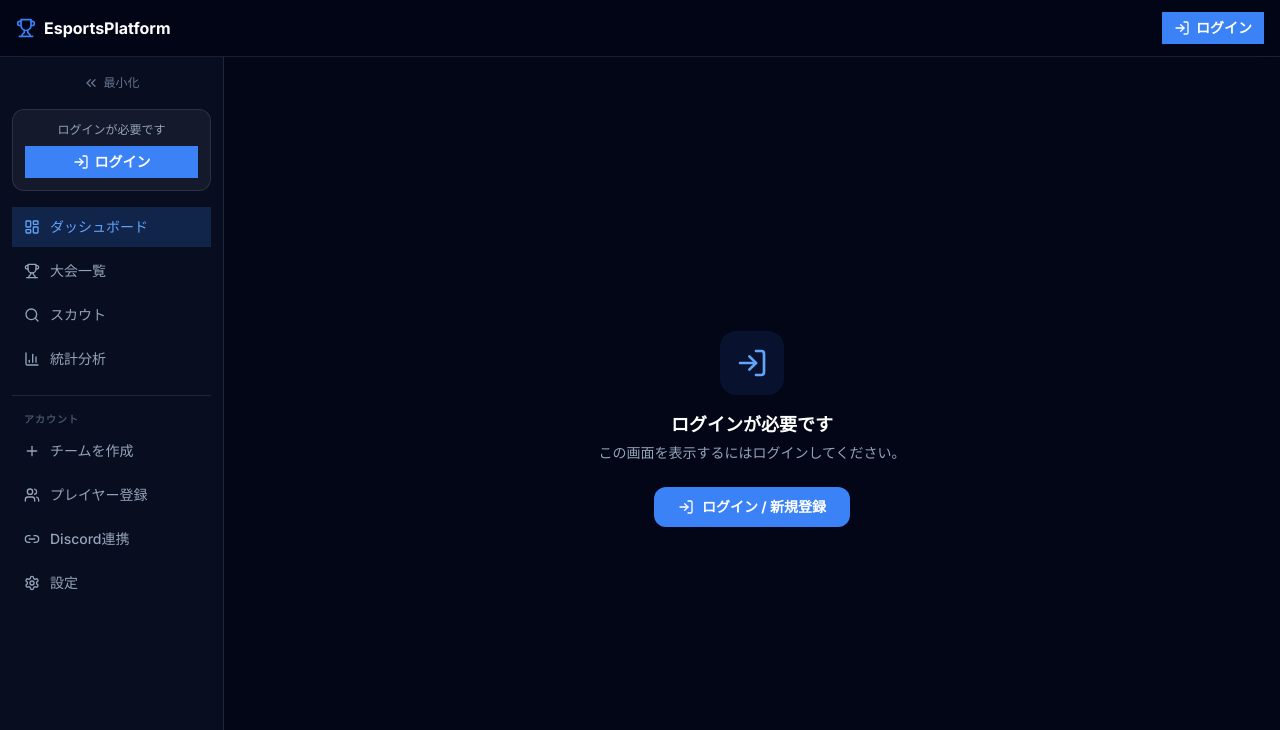
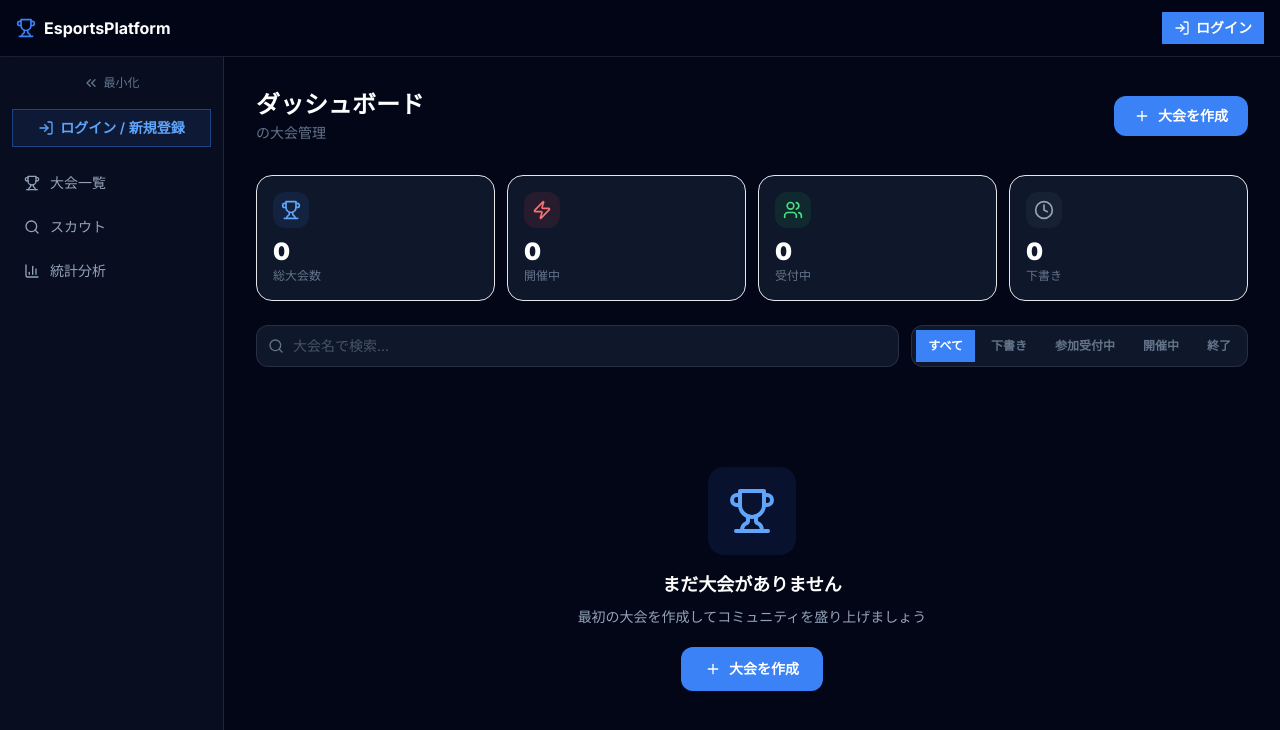
Before and after one commit to Nonname-organic/esports-platform, a Next.js app in the folder frontend/: page /dashboard in a window 1280 px wide. Shown: the top 730 px of the page. Built offline with nearby package versions, Linux system fonts and the light colour scheme.

Commit message:
feat(nav): restructure sidebar by role — public/account/organizer sections

```diff
--- a/frontend/src/app/(auth)/discord-link/page.tsx
+++ b/frontend/src/app/(auth)/discord-link/page.tsx
@@ -1,12 +1,16 @@
 "use client";
 
 import { useState } from "react";
+import { useRequireAuth } from "@/hooks/use-require-auth";
 import { Check, Copy, Link2, Loader2, RefreshCw, Unlink } from "lucide-react";
 import { discordApi } from "@/features/discord/api/discord-api";
 import { useDiscordLink, useIssueLinkCode } from "@/features/discord/hooks/use-discord";
 
 export default function DiscordLinkPage() {
+  const { ready, authed } = useRequireAuth();
   const { data: link, isLoading, refetch } = useDiscordLink();
+
+  if (!ready || !authed) return null;
   const issue = useIssueLinkCode();
   const [code, setCode] = useState<string | null>(null);
   const [copied, setCopied] = useState(false);
--- a/frontend/src/app/(auth)/layout.tsx
+++ b/frontend/src/app/(auth)/layout.tsx
@@ -10,18 +10,25 @@ import {
 import { useAuthStore } from "@/store/auth-store";
 import { cn } from "@/lib/utils";
 
-const NAV_ITEMS = [
-  { href: "/dashboard", label: "ダッシュボード", icon: LayoutDashboard },
+// 誰でも見える
+const PUBLIC_NAV = [
   { href: "/tournaments", label: "大会一覧", icon: Trophy },
   { href: "/scout", label: "スカウト", icon: Search },
   { href: "/analytics", label: "統計分析", icon: BarChart3 },
 ];
 
-const ACCOUNT_ITEMS = [
+// ログインユーザー向け
+const ACCOUNT_NAV = [
   { href: "/teams/create", label: "チームを作成", icon: Plus },
   { href: "/players/create", label: "プレイヤー登録", icon: Users },
   { href: "/discord-link", label: "Discord連携", icon: Link2 },
   { href: "/settings", label: "設定", icon: Settings },
+];
+
+// 大会開催者・Admin向け
+const ORGANIZER_NAV = [
+  { href: "/dashboard", label: "ダッシュボード", icon: LayoutDashboard },
+  { href: "/organizer/tournaments/create", label: "大会を作成", icon: Plus },
 ];
 
 export default function AuthLayout({ children }: { children: React.ReactNode }) {
@@ -39,7 +46,6 @@ export default function AuthLayout({ children }: { children: React.ReactNode })
     return next;
   });
 
-  // localStorage読み込み完了前はスピナー（チラつき防止）
   if (!_hasHydrated) {
     return (
       <div className="flex h-[calc(100vh-3.5rem)] items-center justify-center">
@@ -49,6 +55,8 @@ export default function AuthLayout({ children }: { children: React.ReactNode })
   }
 
   const authed = isAuthenticated && !!user;
+  const isOrganizer = authed && (user!.role === "organizer" || user!.role === "admin");
+  const isAdmin = authed && user!.role === "admin";
 
   const renderLink = ({ href, label, icon: Icon }: { href: string; label: string; icon: React.ElementType }) => (
     <Link
@@ -68,7 +76,6 @@ export default function AuthLayout({ children }: { children: React.ReactNode })
 
   return (
     <div className="flex min-h-[calc(100vh-3.5rem)]">
-      {/* サイドバー（折りたたみ可） */}
       <aside
         className={cn(
           "hidden shrink-0 border-r border-white/10 bg-slate-900/50 transition-[width] duration-200 lg:block",
@@ -88,7 +95,7 @@ export default function AuthLayout({ children }: { children: React.ReactNode })
             )}
           </button>
 
-          {/* ユーザー / ログイン案内 */}
+          {/* ユーザー情報 / ログインボタン */}
           {authed ? (
             <div className={cn("mb-4 rounded-xl bg-white/5", collapsed ? "p-2" : "p-3")}>
               <div className={cn("flex items-center gap-2.5", collapsed && "justify-center")}>
@@ -115,37 +122,39 @@ export default function AuthLayout({ children }: { children: React.ReactNode })
                   <LogIn className="h-4 w-4" />
                 </Link>
               ) : (
-                <div className="rounded-xl border border-white/10 bg-white/5 p-3 text-center">
-                  <p className="mb-2 text-xs text-slate-400">ログインが必要です</p>
                 <Link href={`/login?next=${encodeURIComponent(pathname)}`}
-                    className="flex items-center justify-center gap-1.5 rounded-lg bg-brand-500 px-3 py-1.5 text-sm font-semibold text-white hover:bg-brand-600 transition-colors">
-                    <LogIn className="h-4 w-4" /> ログイン
+                  className="flex items-center justify-center gap-1.5 rounded-lg border border-brand-500/40 bg-brand-500/10 px-3 py-2 text-sm font-semibold text-brand-400 hover:bg-brand-500/20 transition-colors">
+                  <LogIn className="h-4 w-4" /> ログイン / 新規登録
                 </Link>
-                </div>
               )}
             </div>
           )}
 
-          {/* ナビゲーション */}
-          <nav className="space-y-1">{NAV_ITEMS.map(renderLink)}</nav>
+          {/* 全体 */}
+          <nav className="space-y-1">{PUBLIC_NAV.map(renderLink)}</nav>
 
+          {/* ログインユーザー向け */}
+          {authed && (
             <div className="mt-4 space-y-1 border-t border-white/10 pt-4">
               {!collapsed && (
                 <p className="mb-1 px-3 text-[10px] font-semibold uppercase tracking-widest text-slate-600">アカウント</p>
               )}
-            {ACCOUNT_ITEMS.map(renderLink)}
+              {ACCOUNT_NAV.map(renderLink)}
             </div>
+          )}
 
-          {authed && (user!.role === "organizer" || user!.role === "admin") && (
+          {/* 大会開催者・Admin向け */}
+          {isOrganizer && (
             <div className="mt-4 space-y-1 border-t border-white/10 pt-4">
               {!collapsed && (
                 <p className="mb-1 px-3 text-[10px] font-semibold uppercase tracking-widest text-slate-600">主催者</p>
               )}
-              {renderLink({ href: "/organizer/tournaments/create", label: "大会を作成", icon: Plus })}
+              {ORGANIZER_NAV.map(renderLink)}
             </div>
           )}
 
-          {authed && user!.role === "admin" && (
+          {/* Admin限定 */}
+          {isAdmin && (
             <div className="mt-4 space-y-1 border-t border-white/10 pt-4">
               {!collapsed && (
                 <p className="mb-1 px-3 text-[10px] font-semibold uppercase tracking-widest text-red-800">Admin</p>
@@ -156,21 +165,9 @@ export default function AuthLayout({ children }: { children: React.ReactNode })
         </div>
       </aside>
 
-      {/* メインコンテンツ */}
+      {/* メインコンテンツ：常に表示 */}
       <div className="flex-1 min-w-0">
-        {authed ? children : (
-          <div className="flex h-[calc(100vh-3.5rem)] flex-col items-center justify-center px-4 text-center">
-            <div className="mb-4 flex h-16 w-16 items-center justify-center rounded-2xl bg-brand-500/10">
-              <LogIn className="h-8 w-8 text-brand-400" />
-            </div>
-            <h2 className="text-lg font-bold text-white">ログインが必要です</h2>
-            <p className="mt-1 text-sm text-slate-400">この画面を表示するにはログインしてください。</p>
-            <Link href={`/login?next=${encodeURIComponent(pathname)}`}
-              className="mt-6 flex items-center gap-2 rounded-xl bg-brand-500 px-6 py-2.5 text-sm font-bold text-white hover:bg-brand-600 transition-colors">
-              <LogIn className="h-4 w-4" /> ログイン / 新規登録
-            </Link>
-          </div>
-        )}
+        {children}
       </div>
     </div>
   );
--- a/frontend/src/app/(auth)/organizer/tournaments/create/page.tsx
+++ b/frontend/src/app/(auth)/organizer/tournaments/create/page.tsx
@@ -2,6 +2,7 @@
 
 import { useState, useEffect, useCallback, useRef } from "react";
 import { useRouter } from "next/navigation";
+import { useRequireAuth } from "@/hooks/use-require-auth";
 import { useForm, Controller, useFieldArray } from "react-hook-form";
 import { zodResolver } from "@hookform/resolvers/zod";
 import { z } from "zod";
@@ -780,8 +781,11 @@ function Step12Analytics({ register }: any) {
 
 // ── メインコンポーネント ────────────────────────────────────────────────────────
 export default function TournamentCreatePage() {
+  const { ready, authed } = useRequireAuth("organizer");
   const router = useRouter();
   const qc = useQueryClient();
+
+  if (!ready || !authed) return null;
   const [currentStep, setCurrentStep] = useState(0);
   const [savedAt, setSavedAt] = useState<Date | null>(null);
   const [draftId, setDraftId] = useState<string | null>(null);
--- a/frontend/src/app/(auth)/players/create/page.tsx
+++ b/frontend/src/app/(auth)/players/create/page.tsx
@@ -2,6 +2,7 @@
 
 import { useEffect } from "react";
 import { useRouter } from "next/navigation";
+import { useRequireAuth } from "@/hooks/use-require-auth";
 import { useForm } from "react-hook-form";
 import { zodResolver } from "@hookform/resolvers/zod";
 import { z } from "zod";
@@ -38,7 +39,10 @@ const schema = z.object({
 type FormValues = z.infer<typeof schema>;
 
 export default function PlayerCreatePage() {
+  const { ready, authed } = useRequireAuth();
   const router = useRouter();
+
+  if (!ready || !authed) return null;
   const qc = useQueryClient();
 
   const { data: myPlayer, isLoading: meLoading } = useQuery({
--- a/frontend/src/app/(auth)/settings/page.tsx
+++ b/frontend/src/app/(auth)/settings/page.tsx
@@ -2,6 +2,7 @@
 
 import { useState } from "react";
 import { useRouter } from "next/navigation";
+import { useRequireAuth } from "@/hooks/use-require-auth";
 import { AlertTriangle, Check, Loader2, Lock, Mail, Settings as SettingsIcon } from "lucide-react";
 import { apiClient, ApiError } from "@/lib/api-client";
 import { useAuthStore } from "@/store/auth-store";
@@ -19,8 +20,11 @@ function Notice({ type, msg }: { type: "ok" | "err"; msg: string }) {
 }
 
 export default function SettingsPage() {
+  const { ready, authed } = useRequireAuth();
   const router = useRouter();
   const user = useAuthStore((s) => s.user);
+
+  if (!ready || !authed) return null;
   const setUser = useAuthStore((s) => s.setUser);
   const logout = useAuthStore((s) => s.logout);
 
--- a/frontend/src/app/(auth)/teams/create/page.tsx
+++ b/frontend/src/app/(auth)/teams/create/page.tsx
@@ -1,6 +1,7 @@
 "use client";
 
 import { useRouter } from "next/navigation";
+import { useRequireAuth } from "@/hooks/use-require-auth";
 import { useForm, Controller } from "react-hook-form";
 import { zodResolver } from "@hookform/resolvers/zod";
 import { z } from "zod";
@@ -32,7 +33,10 @@ const schema = z.object({
 type FormValues = z.infer<typeof schema>;
 
 export default function TeamCreatePage() {
+  const { ready, authed } = useRequireAuth();
   const router = useRouter();
+
+  if (!ready || !authed) return null;
   const createTeam = useCreateTeam();
 
   const {
--- /dev/null
+++ b/frontend/src/hooks/use-require-auth.ts
@@ -0,0 +1,29 @@
+"use client";
+
+import { useEffect } from "react";
+import { useRouter, usePathname } from "next/navigation";
+import { useAuthStore, type UserRole } from "@/store/auth-store";
+
+export function useRequireAuth(requiredRole?: UserRole | UserRole[]) {
+  const router = useRouter();
+  const pathname = usePathname();
+  const { isAuthenticated, user, _hasHydrated } = useAuthStore();
+
+  useEffect(() => {
+    if (!_hasHydrated) return;
+
+    if (!isAuthenticated || !user) {
+      router.replace(`/login?next=${encodeURIComponent(pathname)}`);
+      return;
+    }
+
+    if (requiredRole) {
+      const roles = Array.isArray(requiredRole) ? requiredRole : [requiredRole];
+      if (!roles.includes(user.role) && user.role !== "admin") {
+        router.replace("/tournaments");
+      }
+    }
+  }, [_hasHydrated, isAuthenticated, user, router, pathname, requiredRole]);
+
+  return { authed: isAuthenticated && !!user, user, ready: _hasHydrated };
+}
```
Lines whose indentation alone changed are shown as unchanged.
